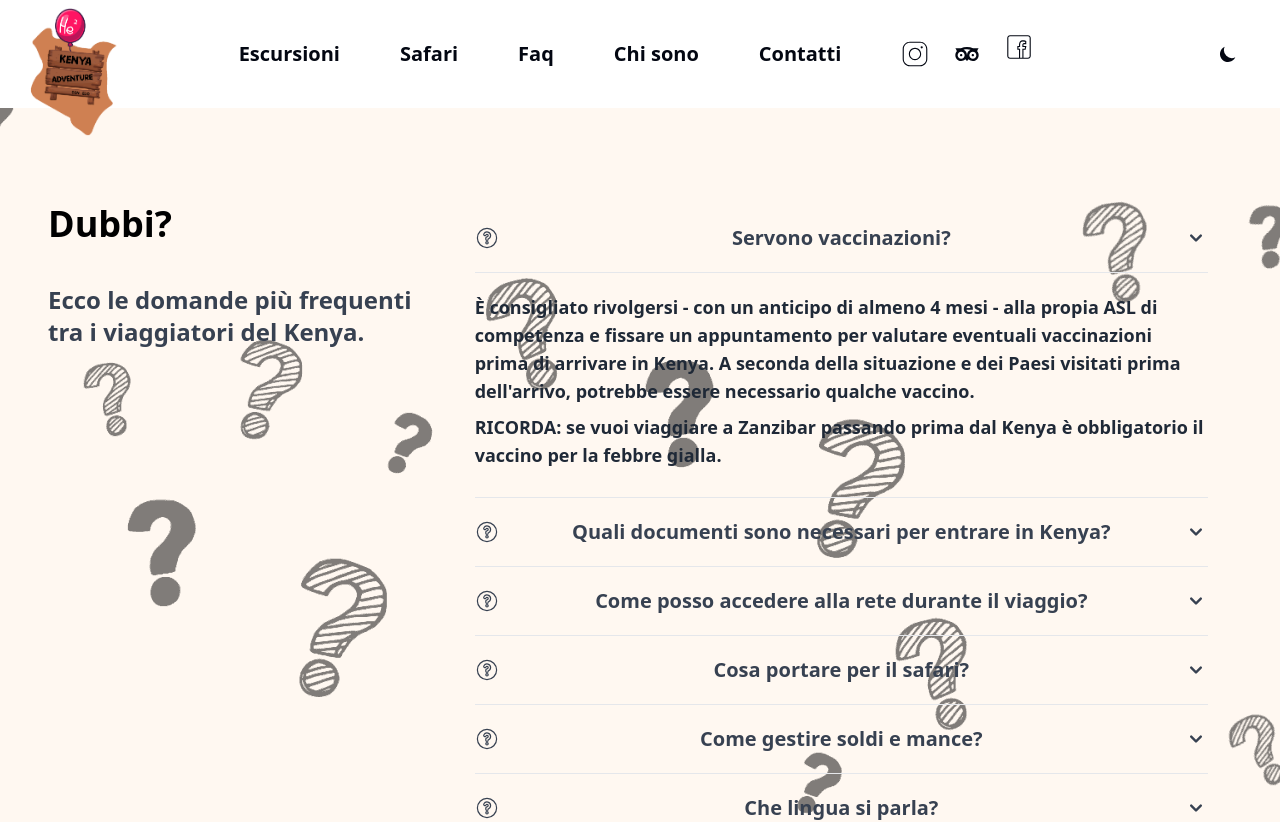
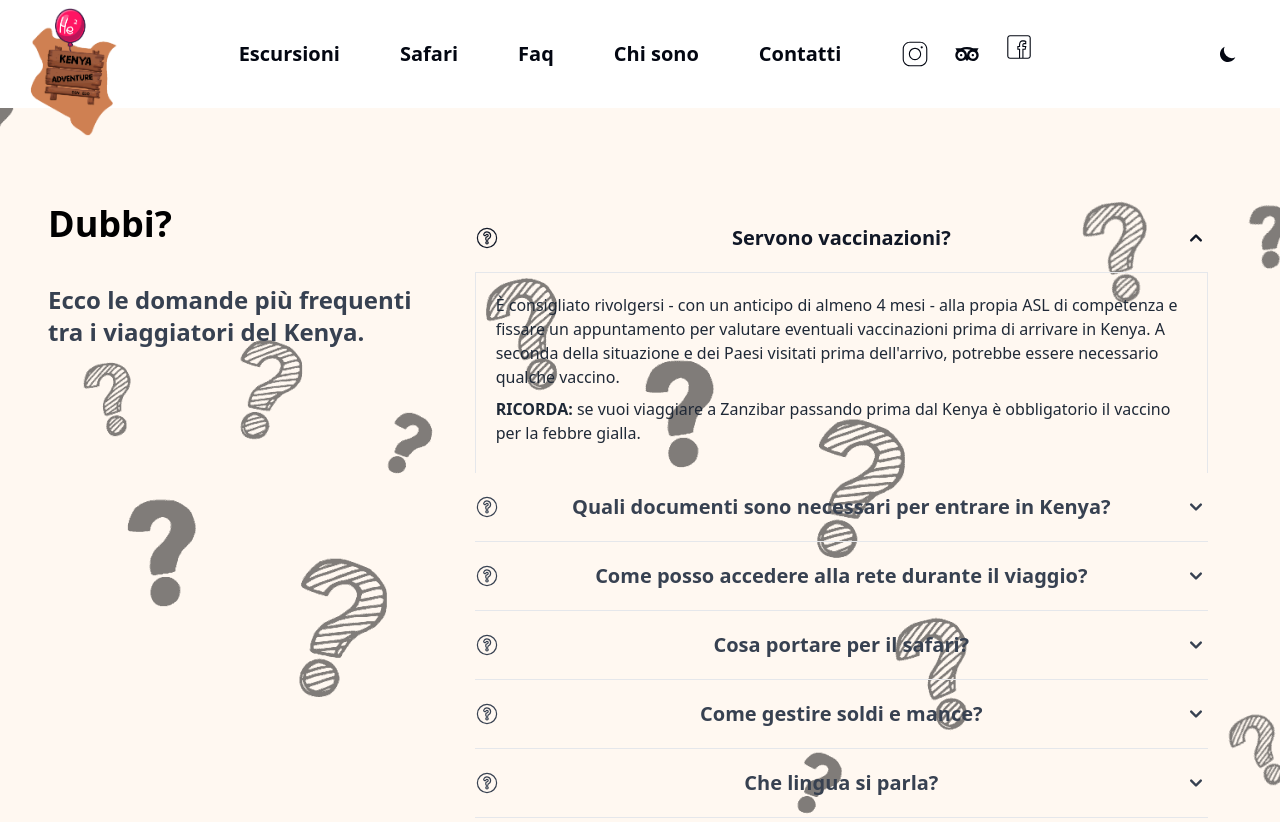
Before and after one commit to teo-pede/safari-kenya, an Angular app: page /faq in a window 1280 px wide. Shown: the top 822 px of the page. Built offline with nearby package versions, Linux system fonts and the light colour scheme.

Commit message:
Stickin' with documentation https://flowbite.com/docs/components/accordion/

```diff
--- a/src/app/pages/faq/faq.component.html
+++ b/src/app/pages/faq/faq.component.html
@@ -1,4 +1,5 @@
-<section class="bg-top bg-no-repeat bg-[url('/assets/img/question_marks.png')] bg-orange-50 dark:bg-gray-800 bg-blend-multiply">
+<section
+    class="bg-top bg-no-repeat bg-[url('/assets/img/question_marks.png')] bg-orange-50 dark:bg-gray-800 bg-blend-multiply">
     <div class="grid grid-cols-1 gap-6 md:grid-cols-3 pl-12 py-24 pr-12">
         <div>
             <h2 class="animate-fade-in-left text-4xl font-extrabold dark:text-white">Dubbi?</h2>
@@ -8,21 +9,36 @@
         </div>
         <div class="col-span-2 pl-6 pr-6">
 
+            <div id="accordion-flush" data-accordion="flush"
+                data-active-classes="font-medium text-left text-gray-700 border-b border-gray-200 dark:border-gray-700 dark:text-gray-400"
+                data-inactive-classes="font-medium text-left text-gray-700 border-b border-gray-200 dark:border-gray-700 dark:text-gray-400">
                 <div *ngFor="let faq of faqs; let i = 'index+1'">
-                <h2 id="{{ 'accordion-flush-heading-' + i }}">
-                    <button type="button" class="flex items-center justify-between w-full py-5 font-medium text-left text-gray-700 border-b border-gray-200 dark:border-gray-700 dark:text-gray-400" [attr.aria-expanded]="i == 1" [attr.aria-controls]="'accordion-flush-body-' + i">
-                        <svg class="w-6 h-6" fill="none" aria-hidden="true" viewBox="0 0 20 20" xmlns="http://www.w3.org/2000/svg">
-                            <path stroke="currentColor" d="M18 10a8 8 0 11-16 0 8 8 0 0116 0zm-8-3a1 1 0 00-.867.5 1 1 0 11-1.731-1A3 3 0 0113 8a3.001 3.001 0 01-2 2.83V11a1 1 0 11-2 0v-1a1 1 0 011-1 1 1 0 100-2zm0 8a1 1 0 100-2 1 1 0 000 2z"></path>
+                    <h2 id="accordion-flush-heading-{{i}}">
+                        <button type="button"
+                            class="flex items-center justify-between w-full py-5 font-medium text-left text-gray-700 border-b border-gray-200 dark:border-gray-700 dark:text-gray-400"
+                            attr.data-accordion-target="#accordion-flush-body-{{i}}" attr.aria-expanded="{{i == 1}}"
+                            attr.aria-controls="accordion-flush-body-{{i}}">
+                            <svg class="w-6 h-6" fill="none" aria-hidden="true" viewBox="0 0 20 20"
+                                xmlns="http://www.w3.org/2000/svg">
+                                <path stroke="currentColor"
+                                    d="M18 10a8 8 0 11-16 0 8 8 0 0116 0zm-8-3a1 1 0 00-.867.5 1 1 0 11-1.731-1A3 3 0 0113 8a3.001 3.001 0 01-2 2.83V11a1 1 0 11-2 0v-1a1 1 0 011-1 1 1 0 100-2zm0 8a1 1 0 100-2 1 1 0 000 2z">
+                                </path>
                             </svg>
                             <span class="text-xl font-bold ">{{ faq.question }}</span>
-                        <svg data-accordion-icon class="w-6 h-6 shrink-0" fill="currentColor" viewBox="0 0 20 20" xmlns="http://www.w3.org/2000/svg">
-                            <path fill-rule="evenodd" d="M5.293 7.293a1 1 0 011.414 0L10 10.586l3.293-3.293a1 1 0 111.414 1.414l-4 4a1 1 0 01-1.414 0l-4-4a1 1 0 010-1.414z" clip-rule="evenodd"></path>
+                            <svg data-accordion-icon class="w-6 h-6 shrink-0" fill="currentColor" viewBox="0 0 20 20"
+                                xmlns="http://www.w3.org/2000/svg">
+                                <path fill-rule="evenodd"
+                                    d="M5.293 7.293a1 1 0 011.414 0L10 10.586l3.293-3.293a1 1 0 111.414 1.414l-4 4a1 1 0 01-1.414 0l-4-4a1 1 0 010-1.414z"
+                                    clip-rule="evenodd"></path>
                             </svg>
                         </button>
                     </h2>
-                <div id="{{ 'accordion-flush-body-' + i }}" class="hidden" [attr.aria-labelledby]="'accordion-flush-heading-' + i">
-                    <div class="py-5 text-lg font-semibold border-b border-gray-200 dark:border-gray-700">
-                        <p *ngFor="let ans of faq.answer" class="mb-2 text-gray-800 dark:text-gray-400" [innerHTML]="ans"></p>
+                    <div id="accordion-flush-body-{{i}}" class="hidden"
+                        attr.aria-labelledby="accordion-flush-heading-{{i}}">
+                        <div class="p-5 border border-b-0 border-gray-200 dark:border-gray-700 dark:bg-gray-900">
+                            <p *ngFor="let ans of faq.answer" class="mb-2 text-gray-800 dark:text-gray-400"
+                                [innerHTML]="ans"></p>
+                        </div>
                     </div>
                 </div>
             </div>
```
Lines whose indentation alone changed are shown as unchanged.
